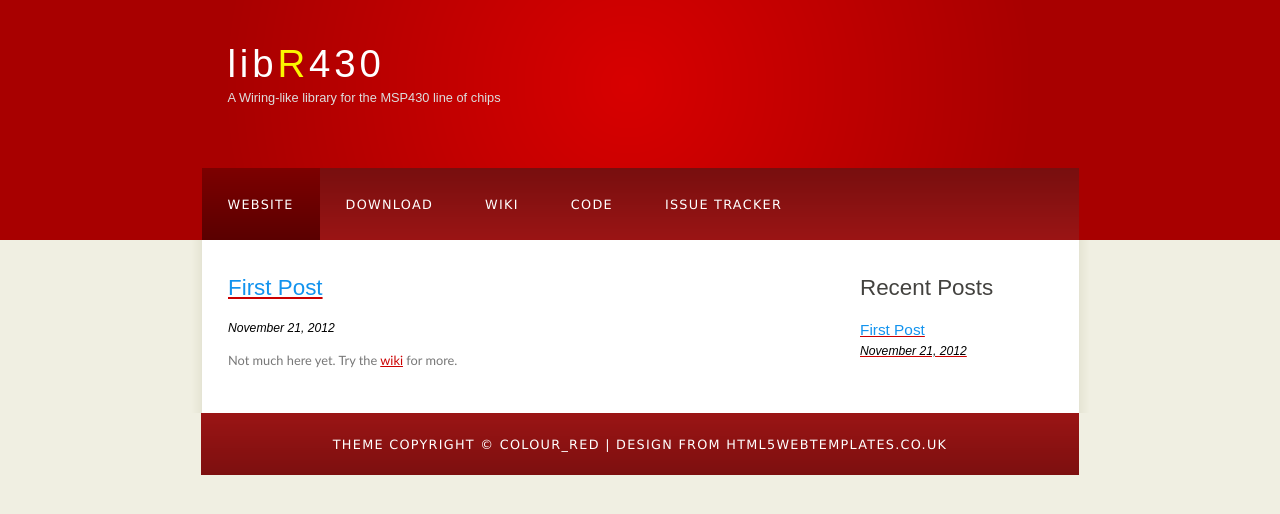
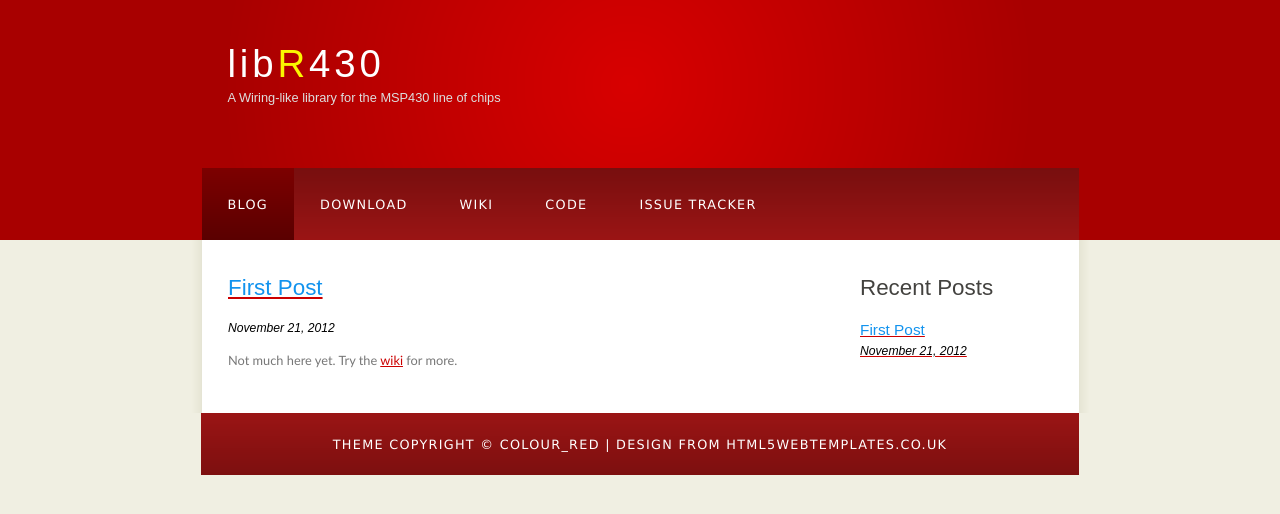
Before and after one commit to 9072997/libR430, a Jekyll site: the page built from index.html, in a window 1280 px wide. Shown: the top 514 px of the page. Built offline with Jekyll 4.4.1, drawn with Linux system fonts in a browser that asks for light colours; Markdown is read by kramdown in place of the engine named in the settings.

Commit message:
changed Website to Blog

```diff
--- a/_layouts/layout.html
+++ b/_layouts/layout.html
@@ -17,7 +17,7 @@
 				<div id="menubar">
 					<ul id="menu">
 						<!-- put class="selected" in the li tag for the selected page - to highlight which page you're on -->
-						<li class="selected"><a href="/libR430">Website</a></li>
+						<li class="selected"><a href="/libR430">Blog</a></li>
 						<li><a href="http://github.com/9072997/libR430/archive/master.zip">Download</a></li>
 						<li><a href="http://github.com/9072997/libR430/wiki">Wiki</a></li>
 						<li><a href="http://github.com/9072997/libR430/">Code</a></li>
```
